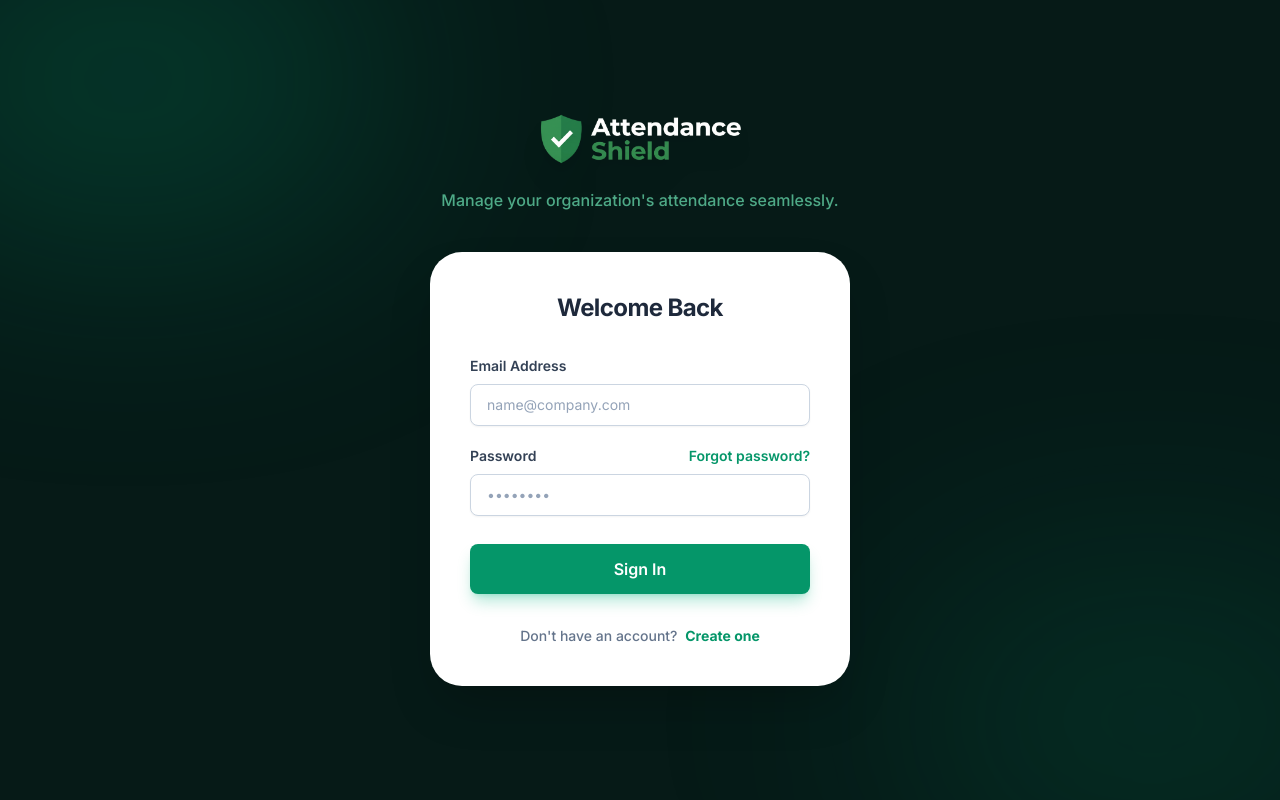
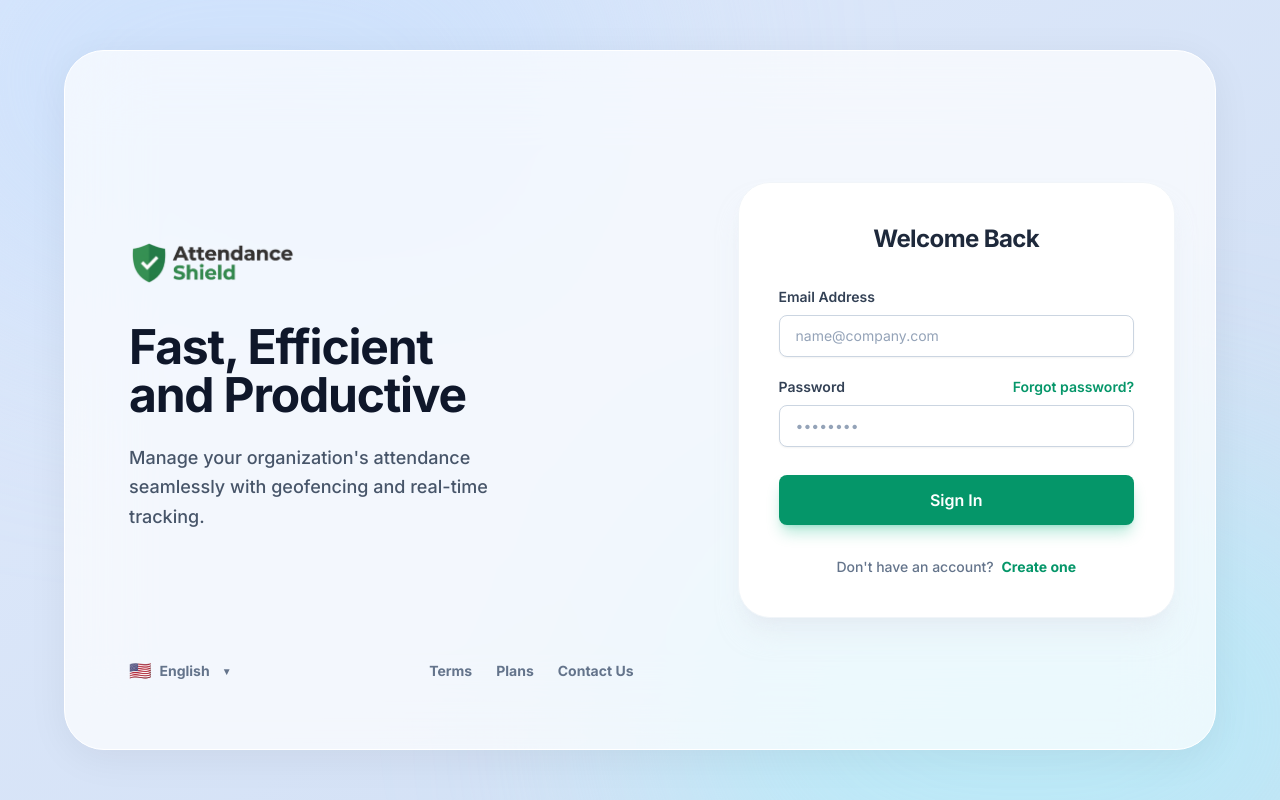
Before and after one commit to ItsKalfox/attendance-shield-v2, a React app in the folder frontend/: page /login in a window 1280 px wide. Built offline with nearby package versions, Linux system fonts and the light colour scheme; the HTML template or start-up script is replaced by a standard one.

Commit message:
style: redesign AuthLayout to match split-pane reference UI

```diff
--- a/frontend/src/layouts/AuthLayout.jsx
+++ b/frontend/src/layouts/AuthLayout.jsx
@@ -1,12 +1,12 @@
 import React from 'react';
-import { Outlet, Navigate } from 'react-router-dom';
+import { Outlet, Navigate, Link } from 'react-router-dom';
 import { useAuth } from '../context/AuthContext';
 
 const AuthLayout = () => {
     const { user, loading } = useAuth();
 
     if (loading) {
-        return <div className="flex items-center justify-center h-screen bg-gradient"><div className="skeleton w-16 h-16 rounded-full"></div></div>;
+        return <div className="flex items-center justify-center h-screen bg-blue-50"><div className="skeleton w-16 h-16 rounded-full"></div></div>;
     }
 
     if (user) {
@@ -14,21 +14,53 @@ const AuthLayout = () => {
     }
 
     return (
-        <div className="bg-brand-950 min-h-screen flex items-center justify-center p-6 relative overflow-hidden">
-            {/* Background decorative elements */}
-            <div className="absolute top-0 left-0 w-full h-full overflow-hidden pointer-events-none">
-                <div className="absolute top-[-10%] left-[-10%] w-[40%] h-[40%] rounded-full bg-brand-500/20 blur-[120px]"></div>
-                <div className="absolute bottom-[-10%] right-[-10%] w-[40%] h-[40%] rounded-full bg-brand-700/20 blur-[120px]"></div>
-            </div>
+        <div className="min-h-screen bg-gradient-to-br from-[#e0eafc] to-[#cfdef3] flex items-center justify-center p-4 sm:p-8 relative overflow-hidden font-sans text-slate-800">
+            {/* Ambient Background Blobs */}
+            <div className="absolute top-[-20%] left-[-10%] w-[60%] h-[60%] rounded-full bg-blue-200/50 blur-[120px] pointer-events-none"></div>
+            <div className="absolute bottom-[-20%] right-[-10%] w-[60%] h-[60%] rounded-full bg-cyan-200/50 blur-[120px] pointer-events-none"></div>
 
-            <div className="w-full max-w-[420px] relative z-10">
-                <div className="text-center mb-10 flex flex-col items-center">
-                    <img src="/logo.png" alt="Attendance Shield" className="w-52 h-auto mb-6 drop-shadow-xl object-contain" />
-                    <p className="text-brand-300/70 font-medium">Manage your organization's attendance seamlessly.</p>
+            {/* Main Container */}
+            <div className="w-full max-w-6xl bg-white/70 backdrop-blur-2xl rounded-[2.5rem] shadow-[0_8px_40px_rgba(0,0,0,0.06)] border border-white overflow-hidden flex flex-col lg:flex-row relative z-10 min-h-[700px]">
+
+                {/* Left Side - Branding (Hidden on very small screens, visible on lg) */}
+                <div className="w-full lg:w-[55%] p-10 lg:p-16 flex flex-col justify-between relative order-2 lg:order-1 hidden sm:flex">
+
+                    {/* Marketing Content */}
+                    <div className="my-auto lg:my-0 lg:mt-32">
+                        <img src="/logo-dark.png" alt="Attendance Shield" className="h-10 w-auto object-contain mb-10" />
+                        <h1 className="text-4xl lg:text-5xl font-extrabold text-slate-900 leading-[1.15] mb-6 tracking-tight">
+                            Fast, Efficient <br className="hidden lg:block" /> and Productive
+                        </h1>
+                        <p className="text-slate-600 text-lg max-w-[400px] leading-relaxed font-medium">
+                            Manage your organization's attendance seamlessly with geofencing and real-time tracking.
+                        </p>
+                    </div>
+
+                    {/* Footer Links */}
+                    <div className="flex items-center justify-between text-sm font-bold text-slate-500 mt-12 lg:mt-0">
+                        <div className="flex items-center gap-2 cursor-pointer hover:text-slate-800 transition">
+                            <span className="text-lg">🇺🇸</span>
+                            <span>English</span>
+                            <span className="text-[10px] ml-1">▼</span>
+                        </div>
+                        <div className="flex items-center gap-6">
+                            <Link to="#" className="hover:text-brand-600 transition">Terms</Link>
+                            <Link to="#" className="hover:text-brand-600 transition">Plans</Link>
+                            <Link to="#" className="hover:text-brand-600 transition">Contact Us</Link>
+                        </div>
+                    </div>
                 </div>
-                <div className="bg-white rounded-[2rem] p-8 sm:p-10 shadow-2xl">
-                    <Outlet />
+
+                {/* Right Side - Form Container */}
+                <div className="w-full lg:w-[45%] p-4 sm:p-8 lg:p-10 flex items-center justify-center order-1 lg:order-2 bg-white/40 lg:bg-transparent">
+                    <div className="w-full max-w-md bg-white rounded-[2rem] shadow-xl shadow-slate-200/50 border border-slate-100 p-8 sm:p-10 flex flex-col justify-center">
+                        <div className="sm:hidden mb-8 text-center flex justify-center">
+                            <img src="/logo-dark.png" alt="Attendance Shield" className="h-8 w-auto object-contain" />
+                        </div>
+                        <Outlet />
+                    </div>
                 </div>
+
             </div>
         </div>
     );
```
